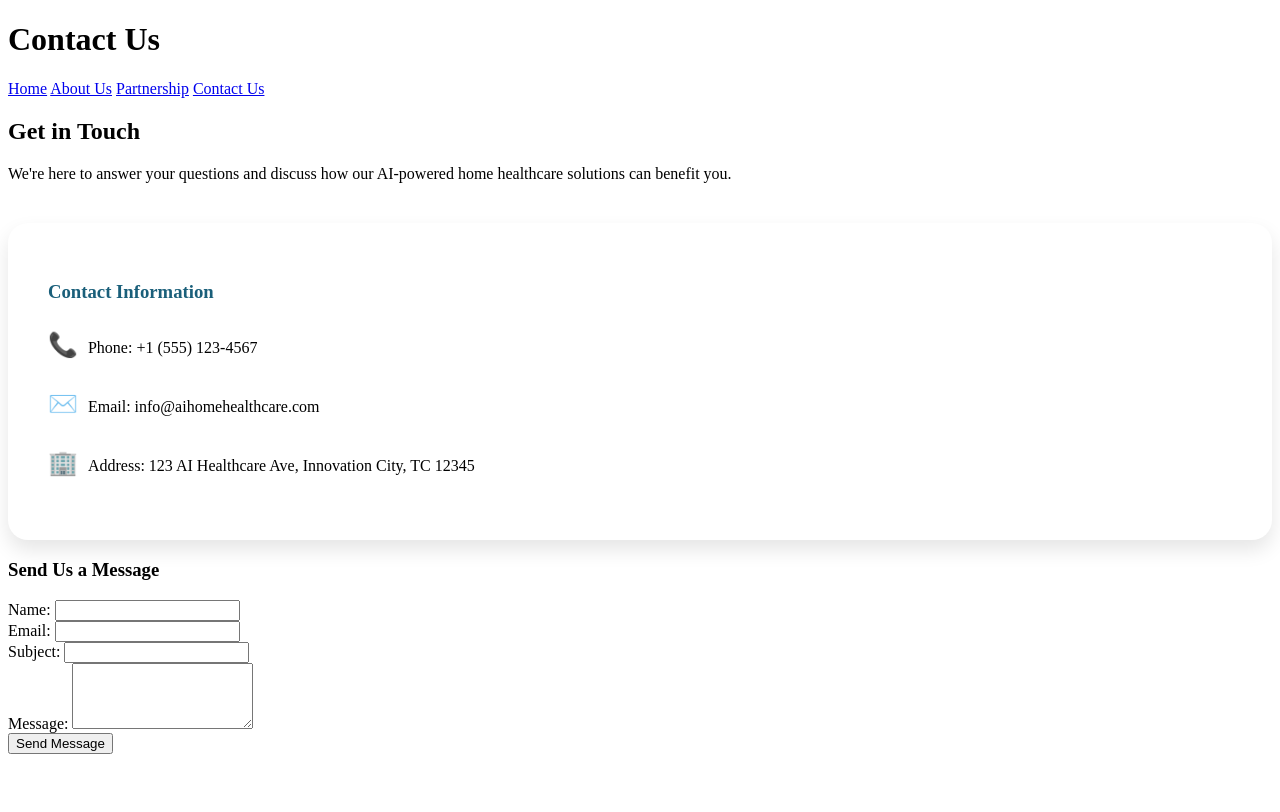
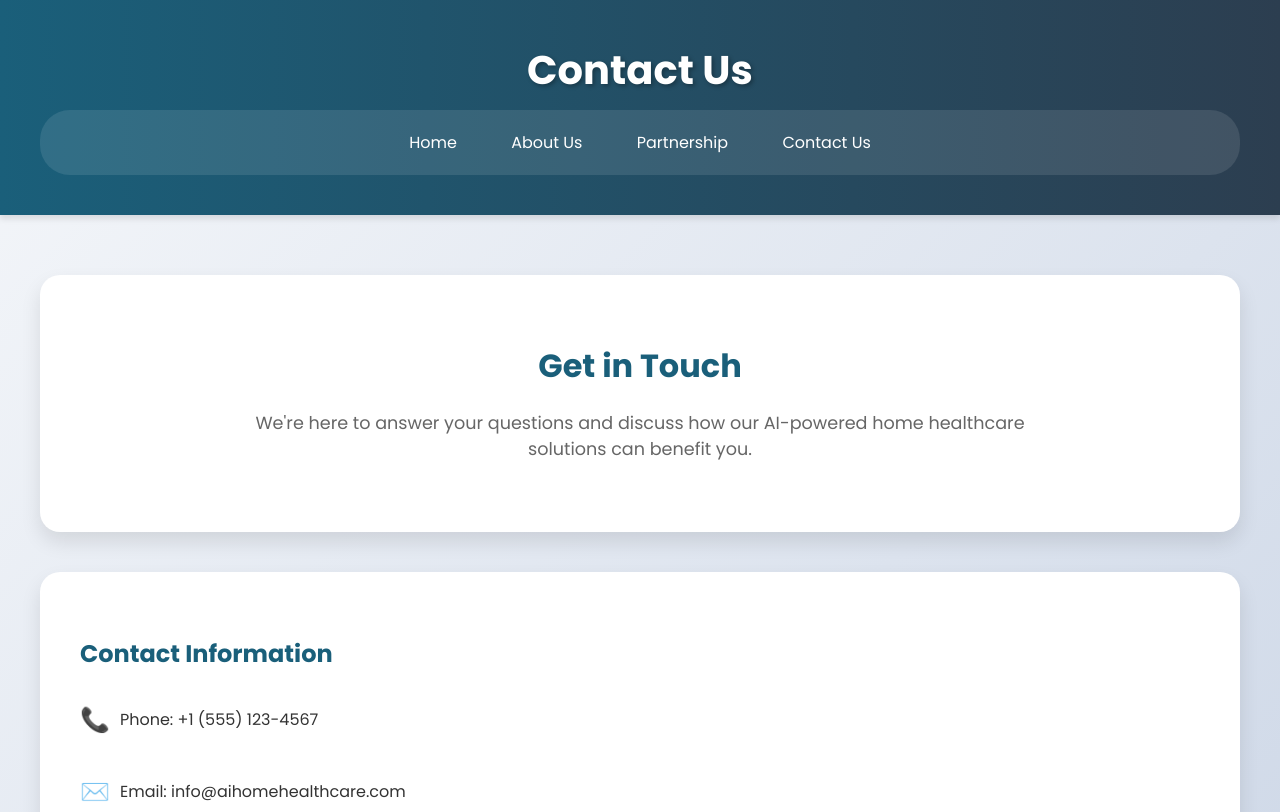
Before and after one commit to medapplication/medapplication, a plain HTML site: page contact.html in a window 1280 px wide. Shown: the top 812 px of the page. Drawn offline with Linux system fonts and the light colour scheme.

Commit message:
Update contact.html

```diff
--- a/contact.html
+++ b/contact.html
@@ -6,7 +6,69 @@
     <title>Contact Us - AI-Powered Home Healthcare</title>
     <link href="https://fonts.googleapis.com/css2?family=Poppins:wght@300;400;600;700&display=swap" rel="stylesheet">
     <style>
-        /* (Include all the styles from the homepage and partnership page) */
+        body, html {
+            margin: 0;
+            padding: 0;
+            font-family: 'Poppins', sans-serif;
+            background: linear-gradient(135deg, #f5f7fa 0%, #c3cfe2 100%);
+            color: #333;
+            min-height: 100vh;
+        }
+        .container {
+            max-width: 1200px;
+            margin: 0 auto;
+            padding: 20px;
+        }
+        header {
+            background: linear-gradient(90deg, #1a5f7a, #2c3e50);
+            color: white;
+            padding: 20px 0;
+            box-shadow: 0 4px 6px rgba(0,0,0,0.1);
+        }
+        h1 {
+            margin: 0;
+            font-size: 2.5em;
+            text-align: center;
+            text-shadow: 2px 2px 4px rgba(0,0,0,0.3);
+        }
+        nav {
+            background-color: rgba(255,255,255,0.1);
+            padding: 10px 0;
+            margin-top: 10px;
+            border-radius: 30px;
+            text-align: center;
+        }
+        nav a {
+            color: white;
+            text-decoration: none;
+            padding: 10px 20px;
+            margin: 0 5px;
+            border-radius: 20px;
+            transition: all 0.3s ease;
+            display: inline-block;
+        }
+        nav a:hover {
+            background-color: rgba(255,255,255,0.2);
+        }
+        .hero {
+            background: white;
+            border-radius: 20px;
+            padding: 40px;
+            margin-top: 40px;
+            text-align: center;
+            box-shadow: 0 10px 20px rgba(0,0,0,0.1);
+        }
+        .hero h2 {
+            color: #1a5f7a;
+            font-size: 2em;
+            margin-bottom: 20px;
+        }
+        .hero p {
+            color: #666;
+            font-size: 1.1em;
+            max-width: 800px;
+            margin: 0 auto 30px;
+        }
         .contact-info {
             background: white;
             border-radius: 20px;
@@ -16,10 +78,8 @@
         }
         .contact-info h3 {
             color: #1a5f7a;
+            font-size: 1.5em;
             margin-bottom: 20px;
-        }
-        .contact-info p {
-            margin-bottom: 10px;
         }
         .contact-method {
             display: flex;
@@ -30,6 +90,43 @@
             font-size: 1.5em;
             margin-right: 10px;
             color: #60a3bc;
+        }
+        .contact-form {
+            background: white;
+            border-radius: 20px;
+            padding: 40px;
+            margin-top: 40px;
+            box-shadow: 0 10px 20px rgba(0,0,0,0.1);
+        }
+        .form-group {
+            margin-bottom: 20px;
+        }
+        .form-group label {
+            display: block;
+            margin-bottom: 5px;
+            color: #1a5f7a;
+            font-weight: bold;
+        }
+        .form-group input, .form-group textarea {
+            width: 100%;
+            padding: 10px;
+            border: 1px solid #ddd;
+            border-radius: 5px;
+            font-family: 'Poppins', sans-serif;
+        }
+        .submit-button {
+            background: linear-gradient(90deg, #1a5f7a, #2c3e50);
+            color: white;
+            padding: 12px 24px;
+            border: none;
+            border-radius: 25px;
+            font-weight: bold;
+            cursor: pointer;
+            transition: all 0.3s ease;
+        }
+        .submit-button:hover {
+            transform: translateY(-3px);
+            box-shadow: 0 4px 6px rgba(0,0,0,0.1);
         }
     </style>
 </head>
```
